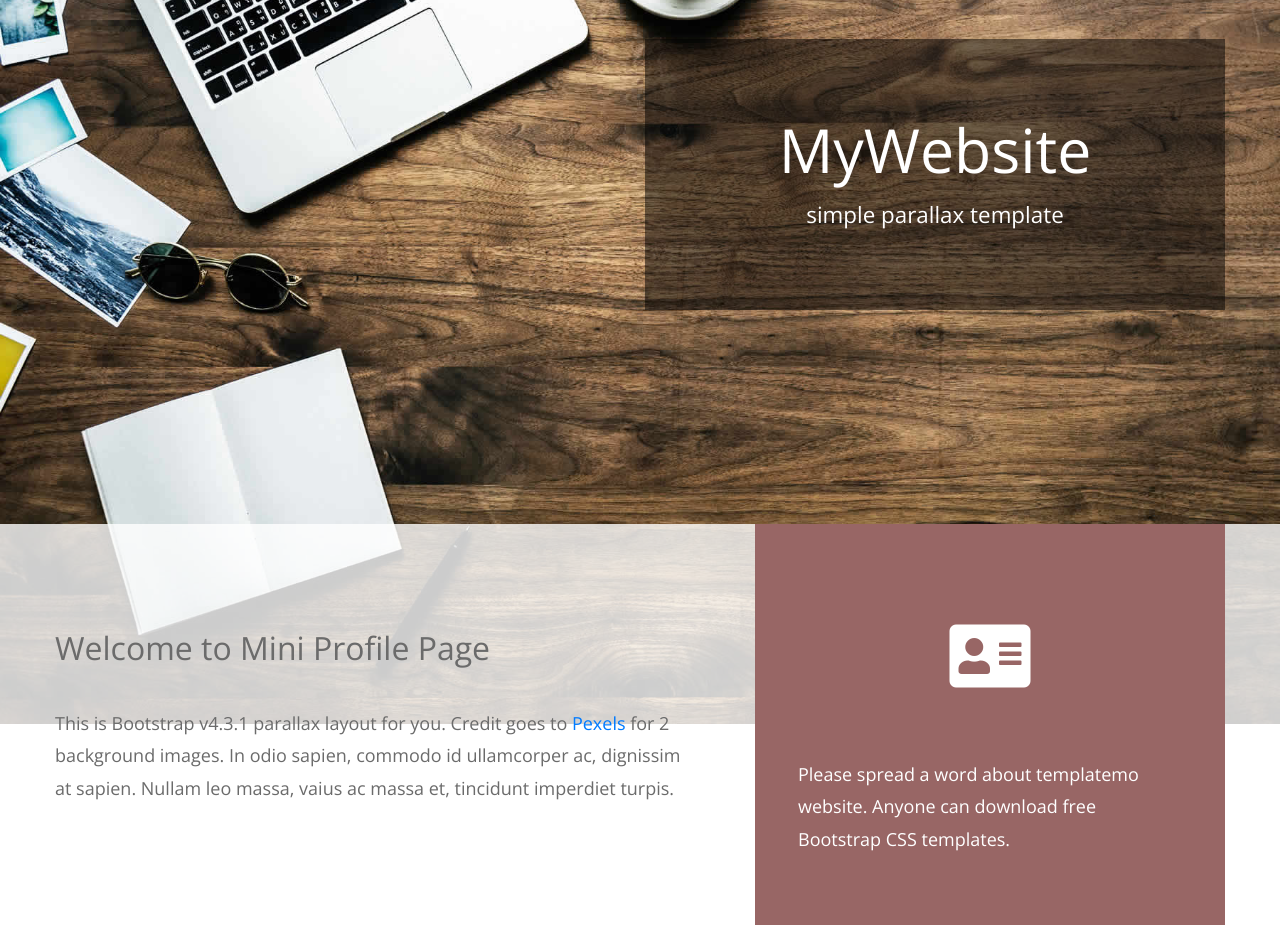
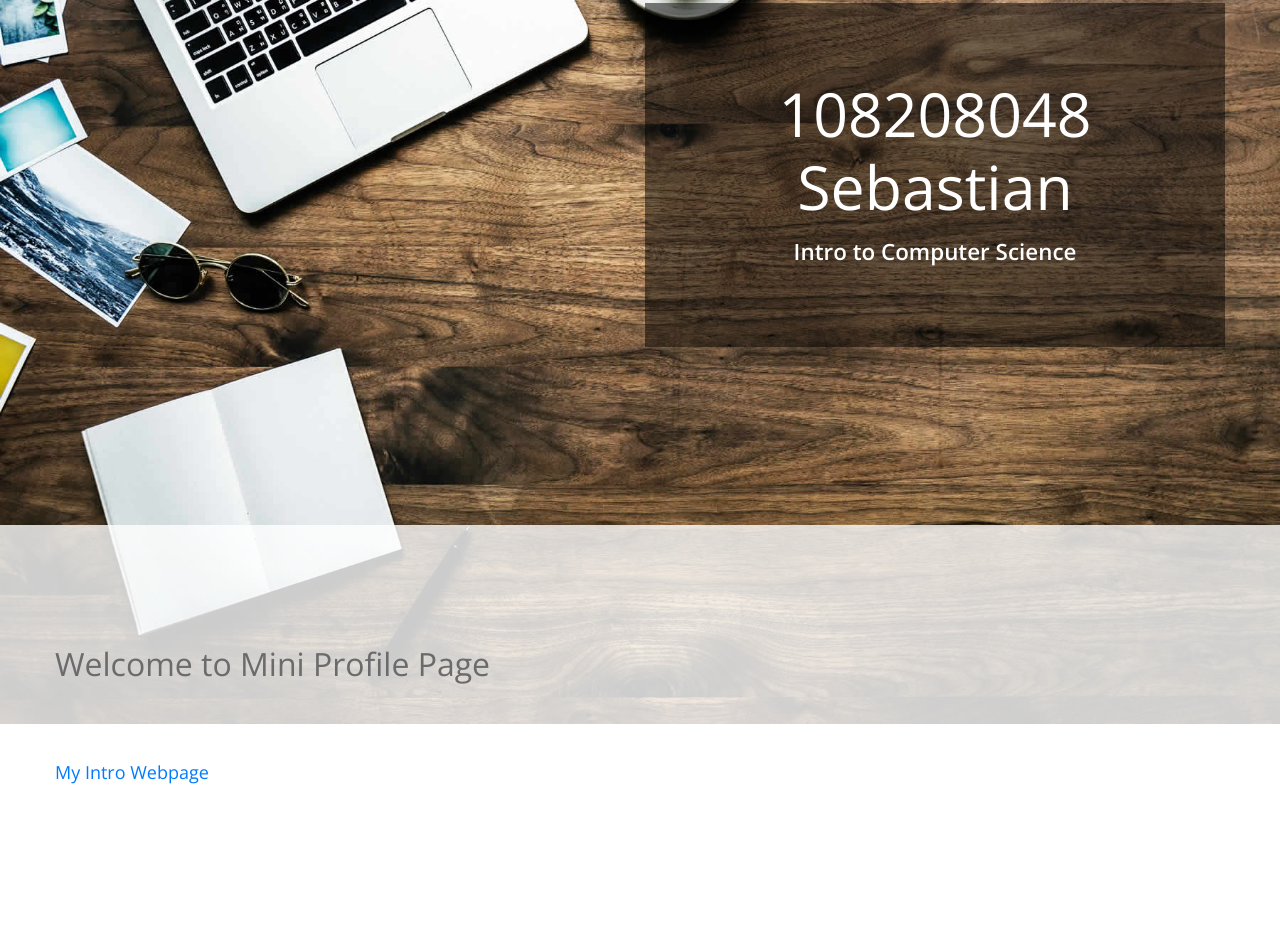
Before and after one commit to smurcia147/108208048_SebastianTemplate, a plain HTML site: page templatemo_530_mini_profile 3/index.html in a window 1280 px wide. Shown: the part 175-1104 px from the top of the page. Drawn offline with nearby package versions, Linux system fonts and the light colour scheme.

Commit message:
Update index.html

```diff
--- a/templatemo_530_mini_profile 3/index.html
+++ b/templatemo_530_mini_profile 3/index.html
@@ -8,7 +8,7 @@
     <link rel="stylesheet" href="css/all.min.css" />
     <link rel="stylesheet" href="css/bootstrap.min.css" />
     <link rel="stylesheet" href="css/templatemo-style.css" />
-    <title>Sebas</title>
+    <title>108208048</title>
 
 <!--
 Mini Profile Template
@@ -25,8 +25,8 @@ https://templatemo.com/tm-530-mini-profile
             <!-- Black transparent bg -->
             <div class="ml-auto mr-0 tm-bg-black-transparent text-white tm-brand-container-inner">
               <div class="tm-brand-container text-center">
-                <h1 class="tm-brand-name">MyWebsite</h1>
-                <p class="tm-brand-description mb-0">simple parallax template</p>
+                <h1 class="tm-brand-name">108208048 Sebastian</h1>
+                <p class="tm-brand-description mb-0"><b>Intro to Computer Science</b></p>
               </div>
             </div>
           </div>
@@ -41,20 +41,11 @@ https://templatemo.com/tm-530-mini-profile
             <div class="col-md-7 tm-welcome-left-col">
               <div class="tm-welcome-left">
                 <h2 class="tm-welcome-title">Welcome to Mini Profile Page</h2>
-                <p class="pb-0">
-                  This is Bootstrap v4.3.1 parallax layout for you. Credit goes to <a rel="nofollow" href="https://www.pexels.com">Pexels</a> for 2 background images. In
-                  odio sapien, commodo id ullamcorper ac, dignissim at sapien.
-                  Nullam leo massa, vaius ac massa et, tincidunt imperdiet
-                turpis. </p>
-              </div>
-            </div>
-            <!-- Brown bg -->
-            <div class="col-md-5">
-              <div class="tm-welcome-right">
-                <i class="fas fa-4x fa-address-card p-3 tm-welcome-icon"></i>
-                <p class="mb-0">
-                  Please spread a word about templatemo website. Anyone can download free Bootstrap CSS templates.
-                </p>
+                <p><br>
+		<a href="https://github.com/smurcia147/108208048_SebastianTemplate.git">
+			My Intro Webpage
+		</a>
+	</br></p>
               </div>
             </div>
           </div>
```
